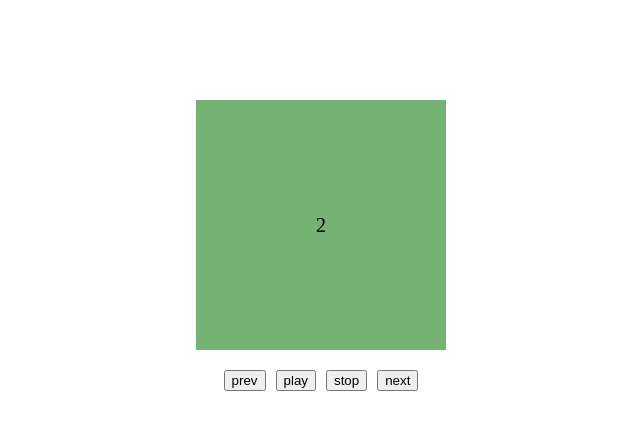
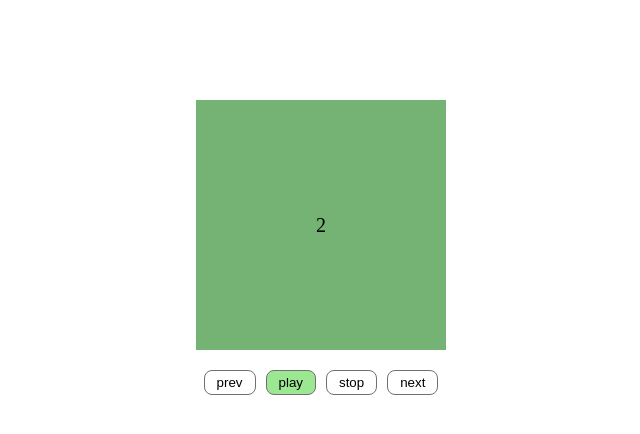
Before and after one commit to rsskhna/slider, a plain HTML site: page index.html in a window 1280 px wide. Both pictures are taken after a click on the button "play". Shown: the whole page, without its empty margins (319-959 px from the left). Drawn offline with Linux system fonts and the light colour scheme.

Commit message:
buttons style

```diff
--- a/index.css
+++ b/index.css
@@ -3,9 +3,11 @@
 #root {
     width: 100%;
     max-width: 1280px;
+
+    text-align: center;
+
     margin: 0 auto;
     padding: 100px;
-    text-align: center;
 }
 
 .slider {
@@ -77,4 +79,25 @@
 
 .slider__button {}
 
-.button {}
+.button {
+    width: 100%;
+    max-width: max-content;
+
+    background-color: transparent;
+
+    border: 1px solid #707070;
+    border-radius: 8px;
+
+    padding: 4px 12px;
+
+    transition: background-color 0.3s ease-in-out;
+}
+
+.button:hover {
+    cursor: pointer;
+    background-color: #ffe3aa;
+}
+
+.button_play-active {
+    background-color: #9ce792;
+}
--- a/index.js
+++ b/index.js
@@ -34,11 +34,13 @@ function autoPlay () {
     if (!intervalId) {
         intervalId = setInterval(nextElem, 1500);
     }
+    playBtn.classList.add('button_play-active');
 }
 
 function autoStop () {
     clearInterval(intervalId);
     intervalId = null;
+    playBtn.classList.remove('button_play-active');
 }
 
 function resetInterval () {
```
